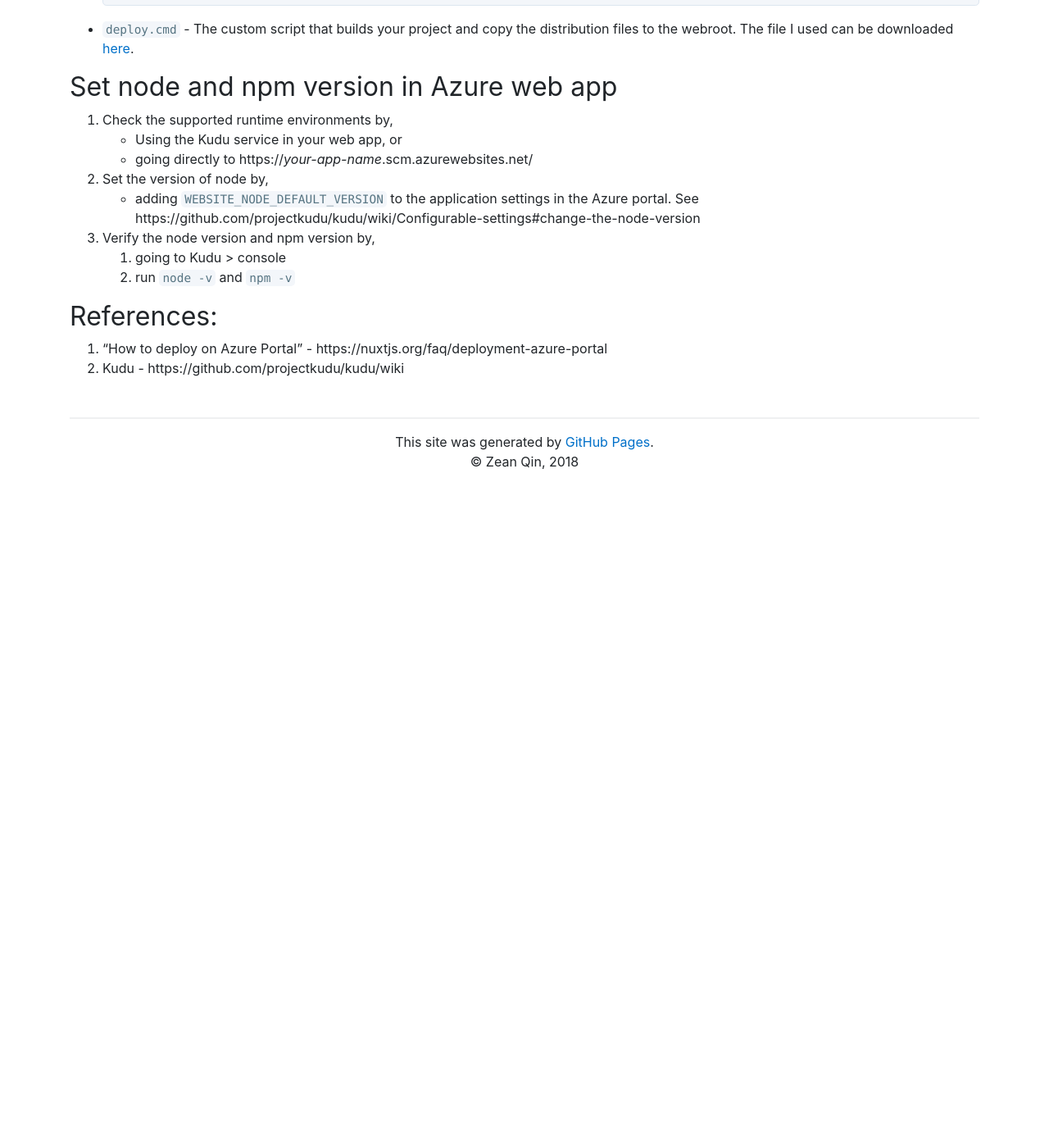
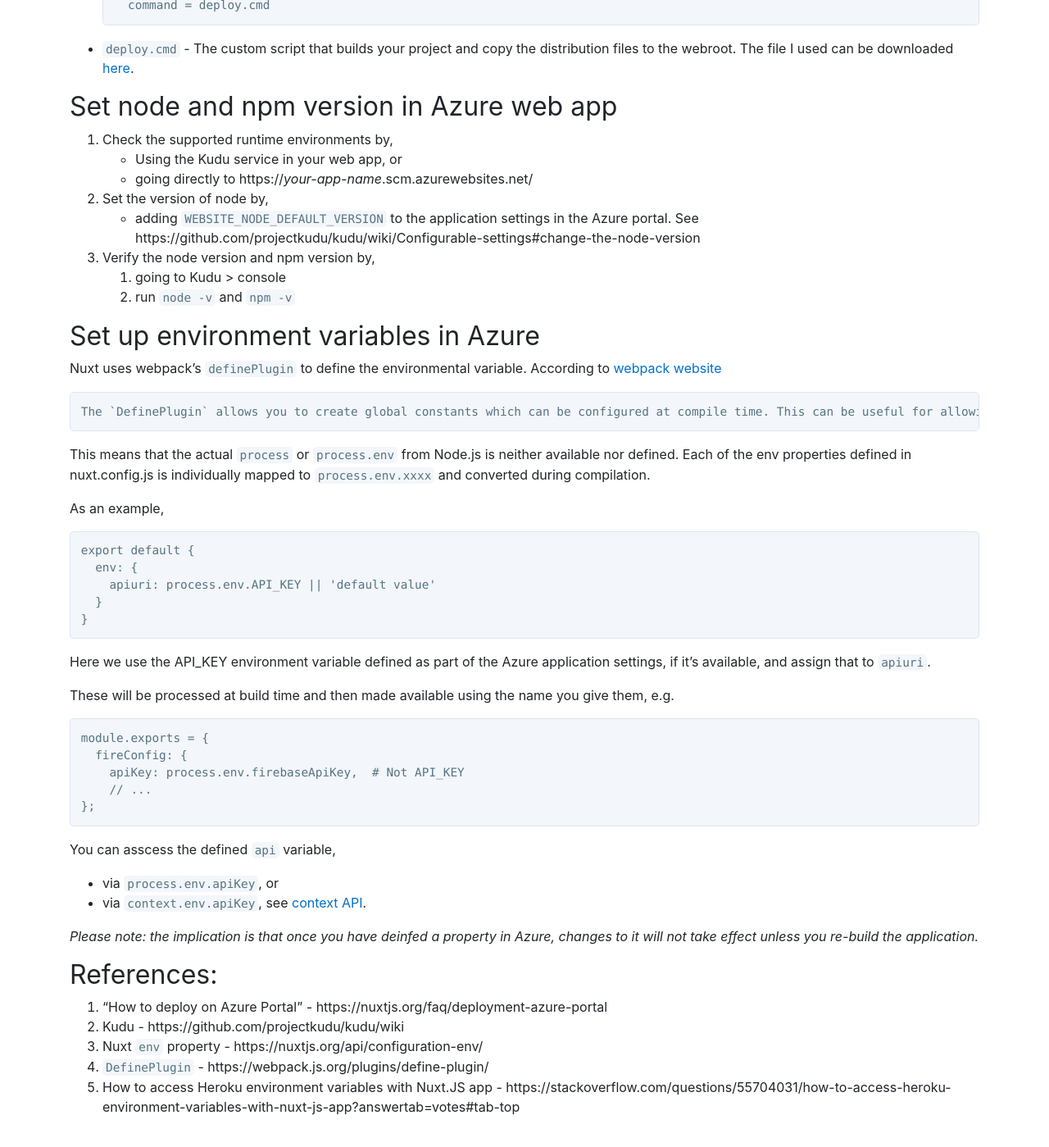
Before and after one commit to ZeanQin/zeanqin.github.io, a Jekyll site: the page built from _posts/2019-08-13-deploy-nuxtjs-app-to-azure.md, in a window 1280 px wide and 1400 px high, scrolled down 1072 px. Shown: the whole window at 82% size. Built offline with Jekyll 4.4.1, drawn with Linux system fonts in a browser that asks for light colours; before the commit the page ends 1663 px from its top, so only the background shows below that; some of the changed text lies outside the part shown.

Commit message:
Update post for deploying to azure

````diff
--- a/_posts/2019-08-13-deploy-nuxtjs-app-to-azure.md
+++ b/_posts/2019-08-13-deploy-nuxtjs-app-to-azure.md
@@ -39,7 +39,41 @@
    1. going to Kudu > console
    2. run `node -v` and `npm -v`
 
+## Set up environment variables in Azure
+Nuxt uses webpack's `definePlugin` to define the environmental variable. According to [webpack website](https://webpack.js.org/plugins/define-plugin/)
+```
+The `DefinePlugin` allows you to create global constants which can be configured at compile time. This can be useful for allowing different behavior between development builds and production builds. If you perform logging in your development build but not in the production build you might use a global constant to determine whether logging takes place. That's where DefinePlugin shines, set it and forget it rules for development and production builds.
+```
+This means that the actual `process` or `process.env` from Node.js is neither available nor defined. Each of the env properties defined in nuxt.config.js is individually mapped to `process.env.xxxx` and converted during compilation.
+
+As an example,
+```js
+export default {
+  env: {
+    apiuri: process.env.API_KEY || 'default value'
+  }
+}
+```
+Here we use the API_KEY environment variable defined as part of the Azure application settings, if it's available, and assign that to `apiuri`.
+
+These will be processed at build time and then made available using the name you give them, e.g.
+
+```js
+module.exports = {
+  fireConfig: {
+    apiKey: process.env.firebaseApiKey,  # Not API_KEY
+    // ...
+};
+```
+You can asscess the defined `api` variable,
+- via `process.env.apiKey`, or
+- via `context.env.apiKey`, see [context API](https://nuxtjs.org/api/context).
+
+_Please note: the implication is that once you have deinfed a property in Azure, changes to it will not take effect unless you re-build the application._
 
 ## References:
 1. "How to deploy on Azure Portal" - https://nuxtjs.org/faq/deployment-azure-portal
 2. Kudu - https://github.com/projectkudu/kudu/wiki
+3. Nuxt `env` property - https://nuxtjs.org/api/configuration-env/
+4. `DefinePlugin` - https://webpack.js.org/plugins/define-plugin/
+5. How to access Heroku environment variables with Nuxt.JS app - https://stackoverflow.com/questions/55704031/how-to-access-heroku-environment-variables-with-nuxt-js-app?answertab=votes#tab-top
````
